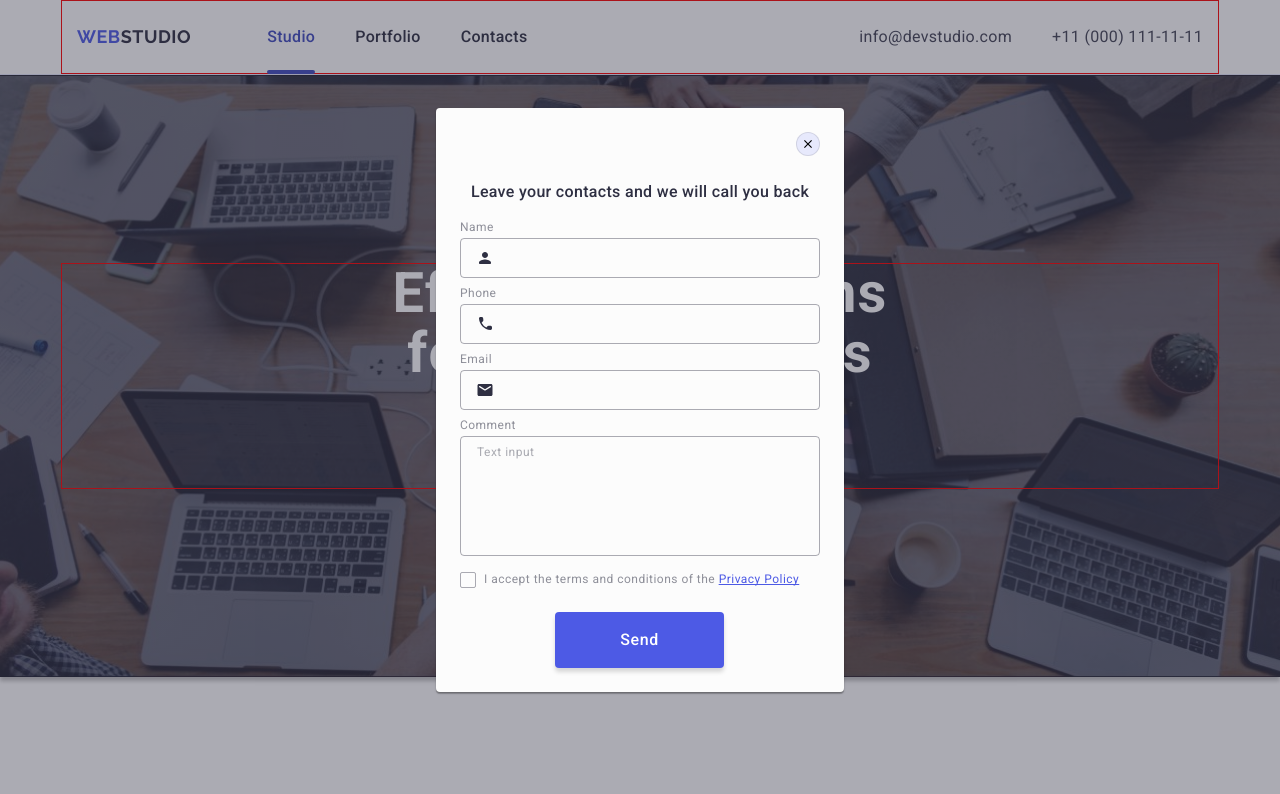
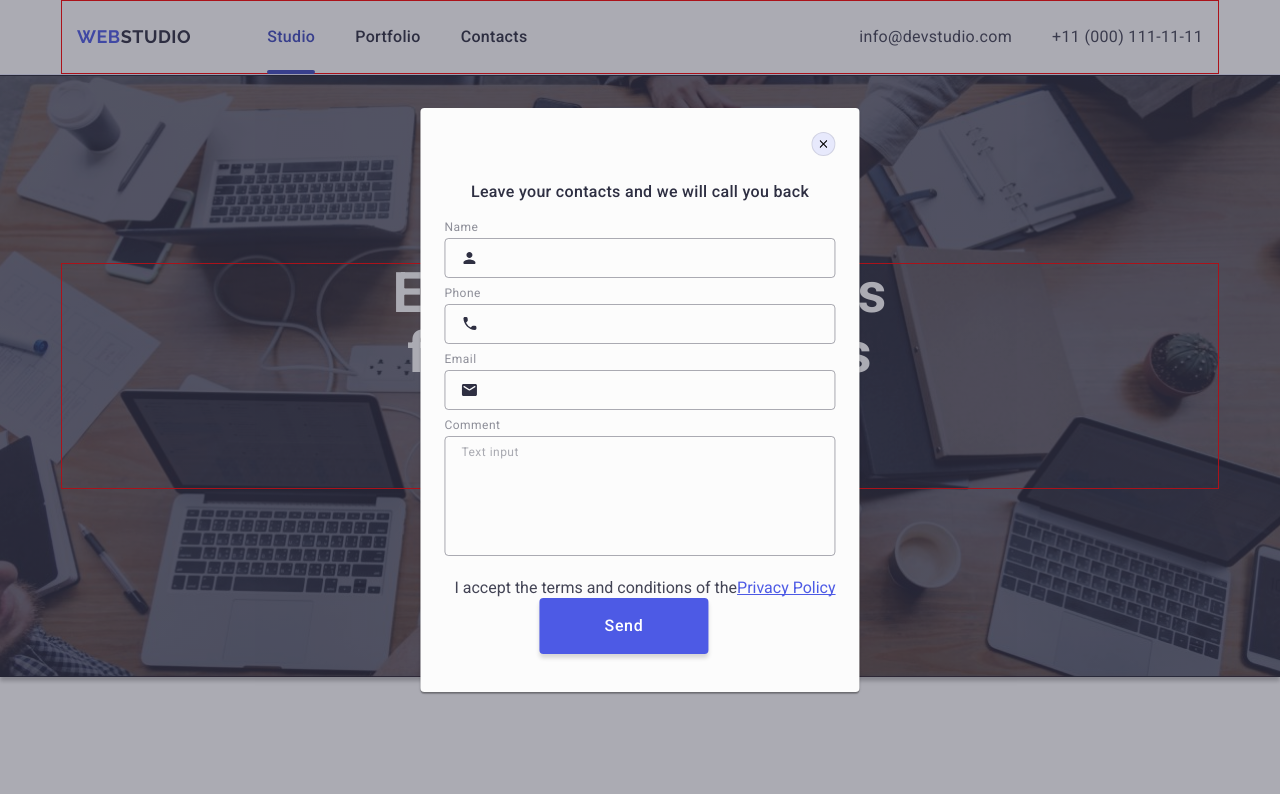
Before and after one commit to hardi-ex/goit-markup-hw-05, a plain HTML site: page index.html in a window 1280 px wide. Shown: the top 794 px of the page. Drawn offline with nearby package versions, Linux system fonts and the light colour scheme.

Commit message:
love-auto-check

```diff
--- a/css/styles.css
+++ b/css/styles.css
@@ -778,6 +778,12 @@ img {
   resize: none;
   background: transparent;
   outline: transparent;
+
+  font-size: 12px;
+  line-height: 1.17;
+  letter-spacing: 0.04em;
+  color: rgba(46, 47, 66, 0.4);
+  transition: border-color 250ms cubic-bezier(0.4, 0, 0.2, 1);
 }
 
 .modal-message:focus {
@@ -793,25 +799,20 @@ img {
   letter-spacing: 0.04em;
   color: rgba(46, 47, 66, 0.4);
 }
+
 .agreement {
-  display: flex;
-  align-items: center;
-  width: 360px;
-  height: 16px;
-  margin-bottom: 24px;
 }
-
+.visually-hidden {
+}
+.agreement-text {
+}
+.agreement-checkbox {
+}
 .agreement-icon {
   opacity: 0;
   fill: #f4f4fd;
 }
-
-input[type="checkbox"]:checked + .agreement-checkbox {
-  background-color: #404bbf;
-}
-
-input[type="checkbox"]:checked + .agreement-checkbox > .agreement-icon {
-  opacity: 1;
+.modal-link {
 }
 
 .form-btn {
@@ -839,26 +840,6 @@ input[type="checkbox"]:checked + .agreement-checkbox > .agreement-icon {
 .form-btn:focus {
   background: #404bbf;
 }
-.agreement-checkbox {
-  display: flex;
-  justify-content: center;
-  align-items: center;
-  width: 16px;
-  height: 16px;
-  margin-right: 8px;
-  fill: #404bbf;
-  border-radius: 2px;
-  border: 1px solid rgba(46, 47, 66, 0.4);
-}
-
-.agreement-text {
-  font-weight: 400;
-  font-size: 12px;
-
-  line-height: 1.16667;
-  letter-spacing: 0.04em;
-  color: #8e8f99;
-}
 
 .modal-link {
   line-height: 1.33333;
--- a/index.html
+++ b/index.html
@@ -573,20 +573,28 @@
               id="user-comment"
             ></textarea>
           </div>
+
+          <div class="agreement">
+            <input
+              class="visually-hidden"
+              type="checkbox"
+              id="user-privacy"
+              value="true"
+              name="user-privacy"
+            />
+            <label class="agreement-label" for="user-privacy">
+              <span class="agreement-span">
+                <svg class="agreement-icon" width="10" height="8">
+                  <use href="./images/icons.svg#agr"></use></svg></span
+              >I accept the terms and conditions of the<a
+                href="#"
+                class="modal-link"
+                >Privacy Policy</a
+              >
+            </label>
+          </div>
+          <button class="form-btn">Send</button>
         </form>
-        <label class="agreement">
-          <input class="visually-hidden" type="checkbox" />
-          <span class="agreement-checkbox">
-            <svg class="agreement-icon" width="10" height="8">
-              <use href="./images/icons.svg#agr"></use>
-            </svg>
-          </span>
-          <span class="agreement-text"
-            >I accept the terms and conditions of the
-            <a href="#" class="modal-link">Privacy Policy</a></span
-          >
-        </label>
-        <button class="form-btn">Send</button>
       </div>
     </div>
   </body>
```
